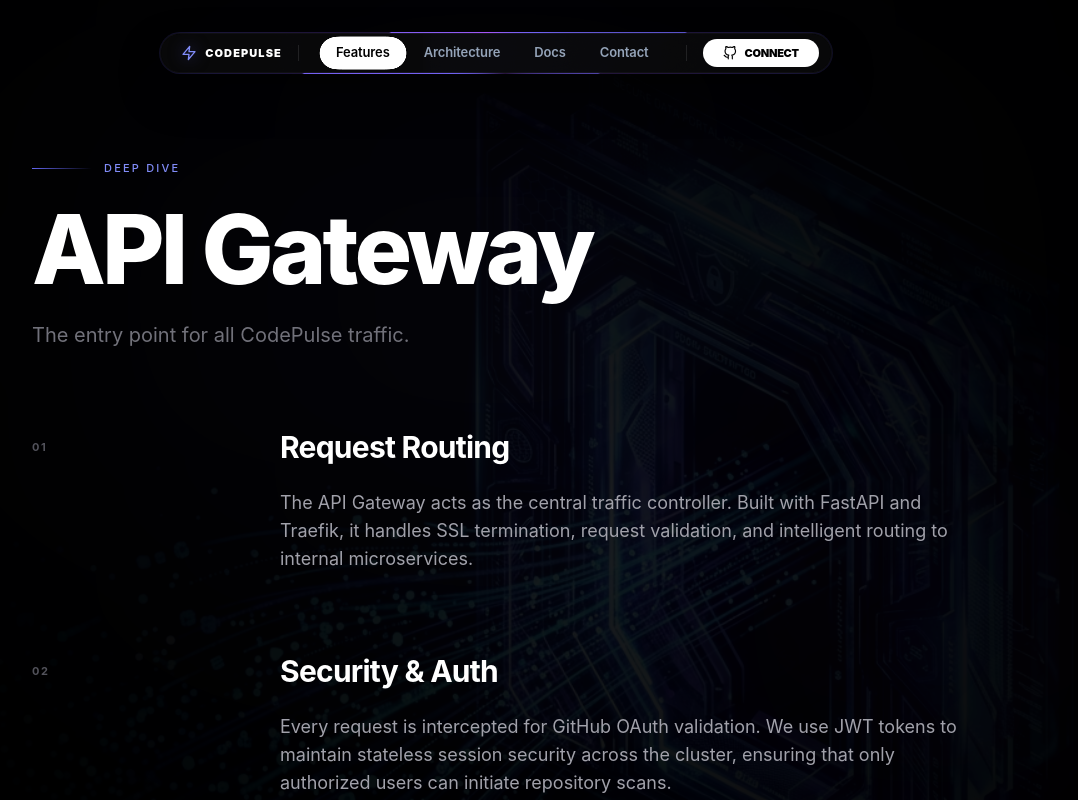
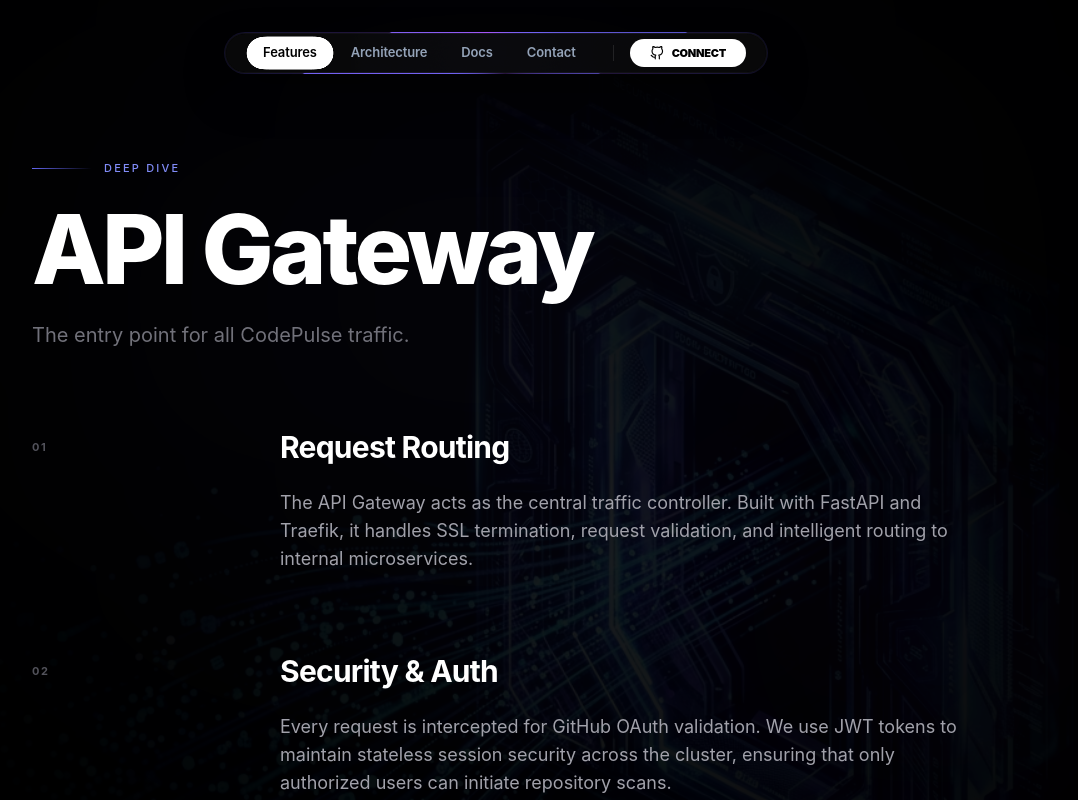
Before and after one commit to Edge-Explorer/CodePulse, a React (Vite) app in the folder frontend/: page /docs/api-gateway in a window 1280 px wide. Shown: the top 800 px of the page, without its empty margins (144-1222 px from the left). Built offline with nearby package versions, Linux system fonts and the light colour scheme; no server answers.

Commit message:
style: remove logo from floating navbar for cleaner UI

```diff
--- a/frontend/src/components/Navbar.jsx
+++ b/frontend/src/components/Navbar.jsx
@@ -98,15 +98,7 @@
         containerClassName="rounded-full p-[1px] shadow-[0_20px_40px_rgba(0,0,0,0.4)]"
         gradientColors={["#6366f1", "#a855f7", "#6366f1"]}
       >
-        <div className="relative rounded-full bg-zinc-950/90 backdrop-blur-xl px-2 py-1 flex items-center gap-4">
-
-          {/* Logo Section */}
-          <div className="flex items-center gap-2 pl-3">
-            <FiZap size={16} className="text-indigo-400" style={{ filter: 'drop-shadow(0 0 8px rgba(99, 102, 241, 0.5))' }} />
-            <span className="text-[11px] font-black tracking-widest text-white uppercase">CODEPULSE</span>
-          </div>
-
-          <div className="h-4 w-[1px] bg-white/10" />
+        <div className="relative rounded-full bg-zinc-950/90 backdrop-blur-xl px-4 py-1 flex items-center gap-4">
 
           {/* Navigation Items */}
           <GooeyNav
```
